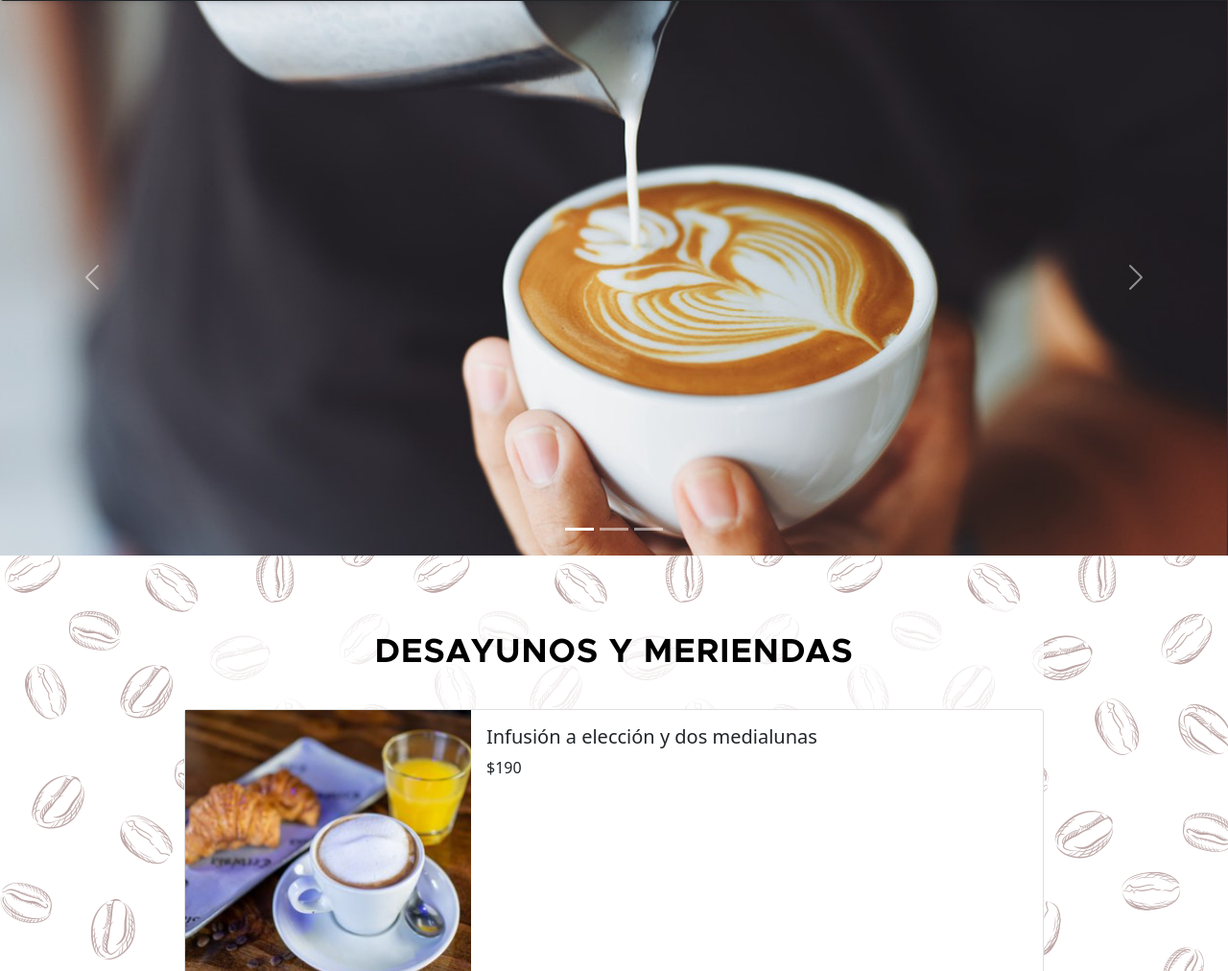
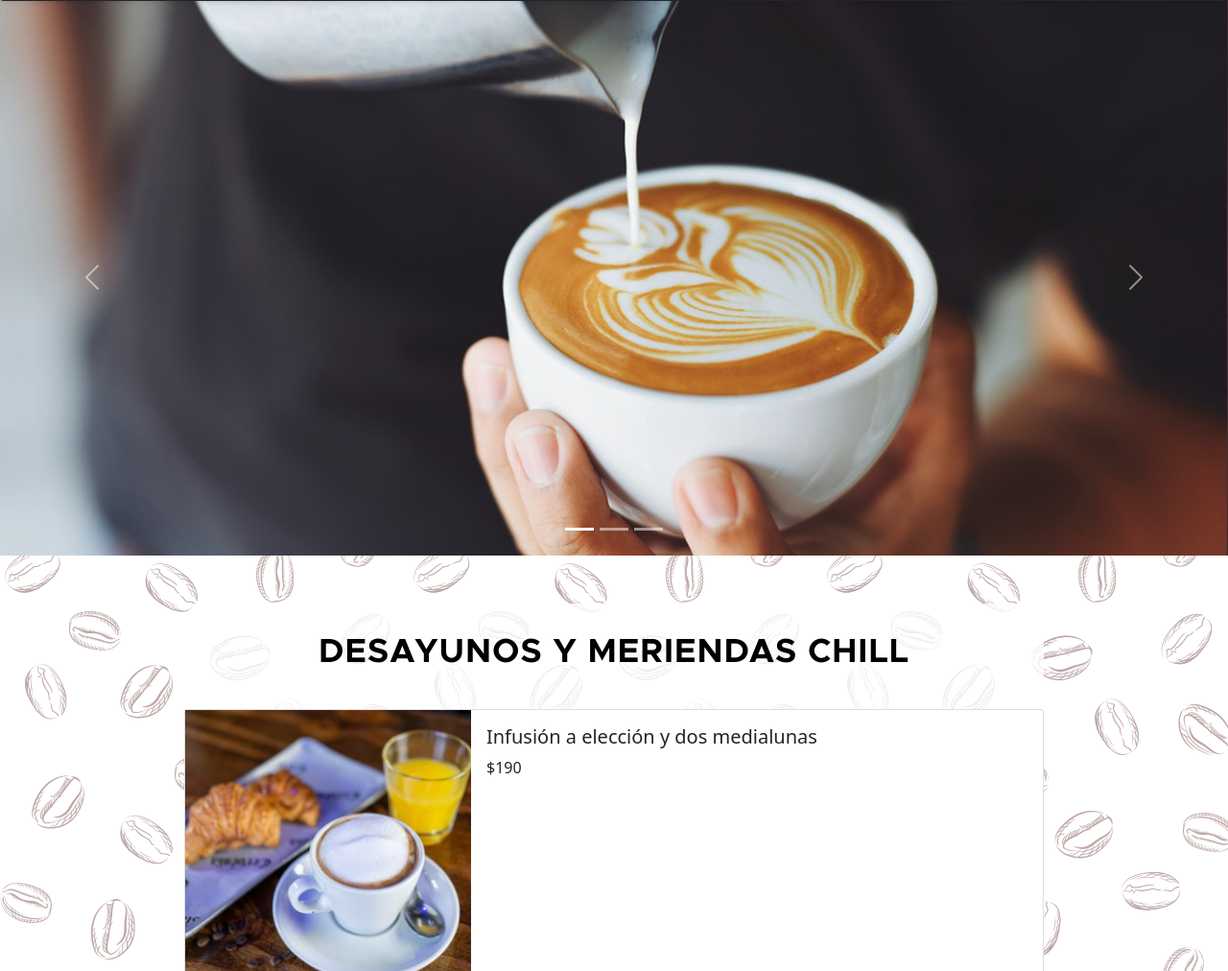
Before and after one commit to SofiaSummo/chillcafe, a plain HTML site: page index.html in a window 1280 px wide. Shown: the part 88-1100 px from the top of the page at 96% size. Drawn offline with nearby package versions, Linux system fonts and the light colour scheme.

Commit message:
correccion

```diff
--- a/index.html
+++ b/index.html
@@ -74,7 +74,7 @@
 
     <!--Cards desayunos y meriendas-->
     <section class="seccionAlimentos" id="desayunos">
-      <h2 class="titulos">DESAYUNOS Y MERIENDAS</h2>
+      <h1 class="titulos">DESAYUNOS Y MERIENDAS CHILL</h1>
 
       <div class="card">
         <div class="row g-0">
```
